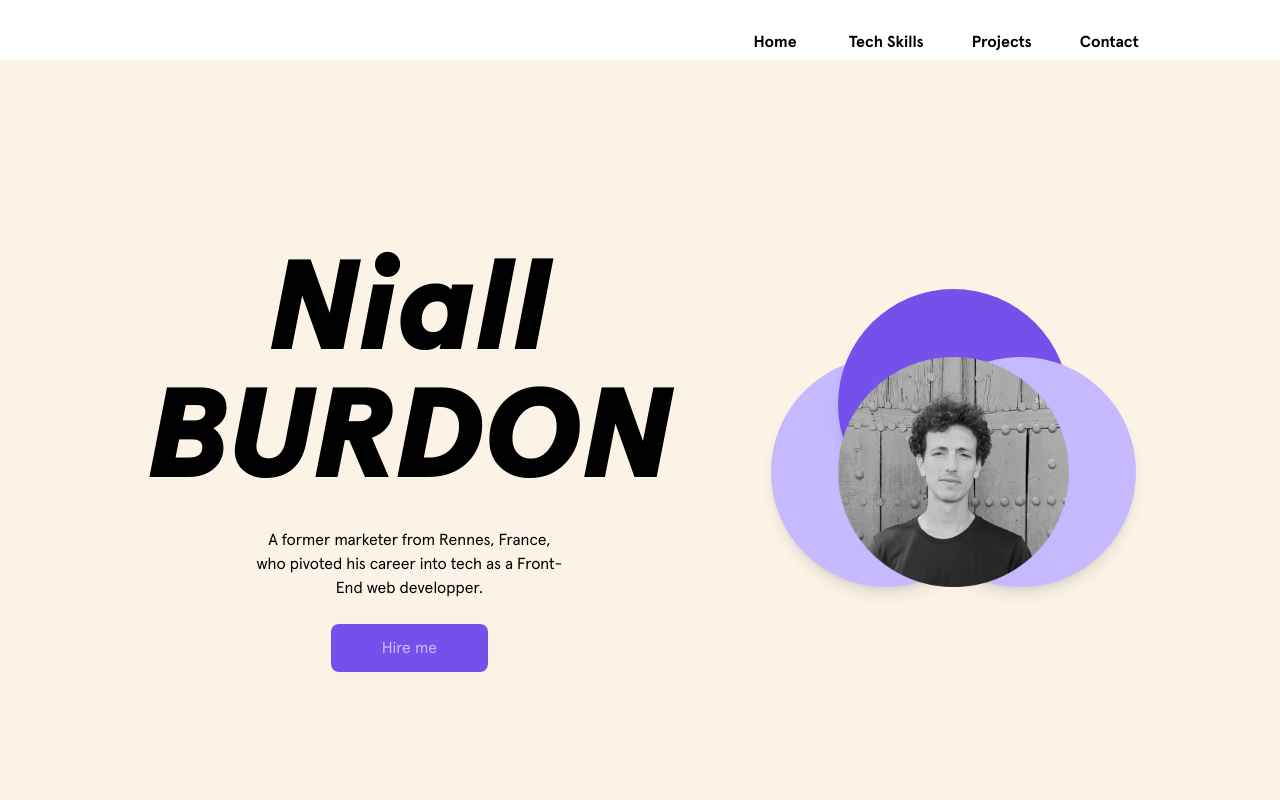
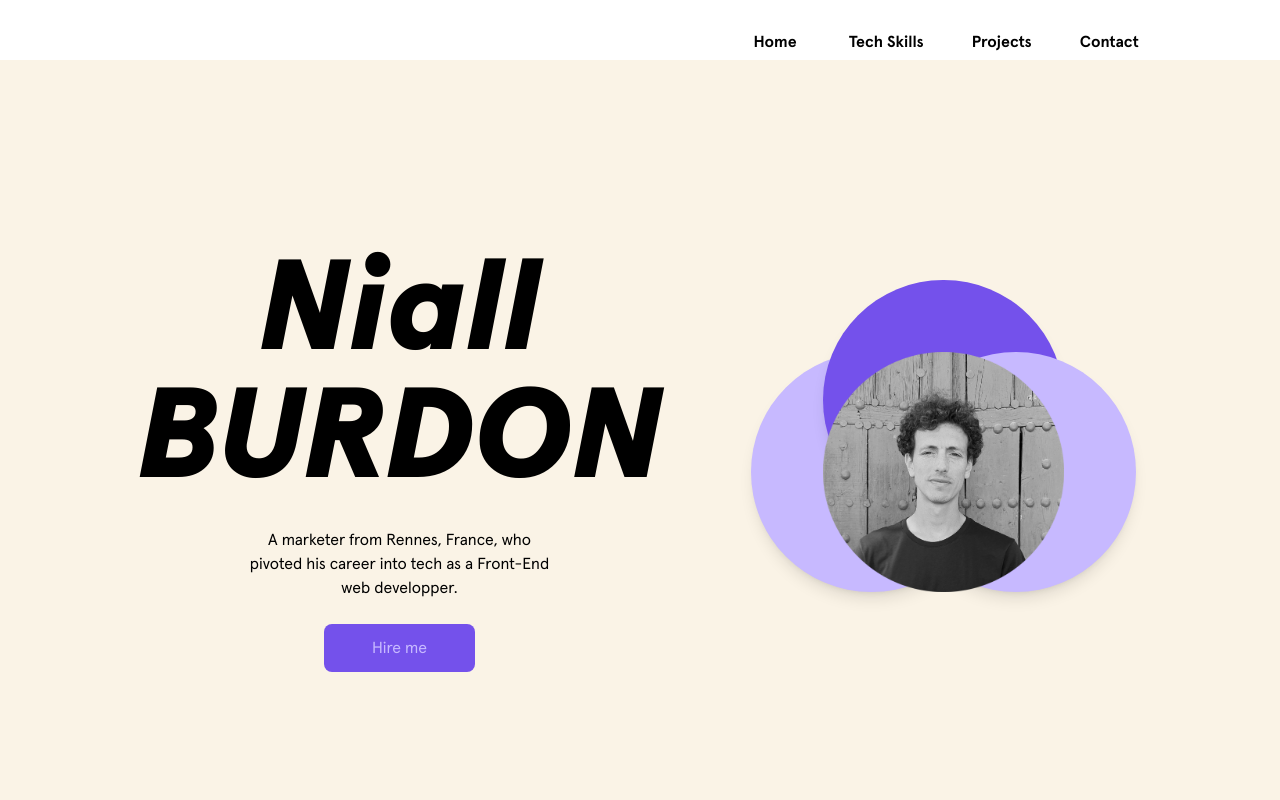
Before and after one commit to nburd01/portfolioMernFront, a React (Create React App) app in the folder portfolio/client/: page / in a window 1280 px wide. Shown: the top 800 px of the page. Built offline with nearby package versions, Linux system fonts and the light colour scheme.

Commit message:
Tech Skills inline block resp

```diff
--- a/portfolio/client/src/components/Pages/Header.tsx
+++ b/portfolio/client/src/components/Pages/Header.tsx
@@ -16,7 +16,7 @@ export const LandingPage = () => {
             </div>
             {/* DESCRIPTION */}
             <div className='flex justify-center'>
-              <p className='flex py-6 xl:w-6/12 2xl:p-auto'>A former marketer from Rennes, France, who pivoted his career into tech as a Front-End web developper.</p>
+              <p className='flex py-6 xl:w-6/12 2xl:p-auto'>A marketer from Rennes, France, who pivoted his career into tech as a Front-End web developper.</p>
             </div>
           {/* BUTTON */}
             <div className='flex items-center justify-center '>
--- a/portfolio/client/src/components/Pages/TechSkills.tsx
+++ b/portfolio/client/src/components/Pages/TechSkills.tsx
@@ -8,7 +8,8 @@ export const TechSkills = () => {
     return (
   <section className='container mx-auto px-4 h-2/3 ' id='TechSkills'>
     <div className='font-extrabold italic text-6xl md:text-9xl'>Tech Skills</div>
-    <div className='grid grid-cols-2 grid-flow-row gap-4'>
+    <div className='inline-bock sm:grid grid-cols-2 grid-flow-row gap-4'>
+
         <div className="max-w-sm m-10 rounded overflow-hidden shadow-lg">
           <div className="px-6 py-4 bg-beige">
             <div className="font-bold text-xl mb-2">Javascript</div>
```
